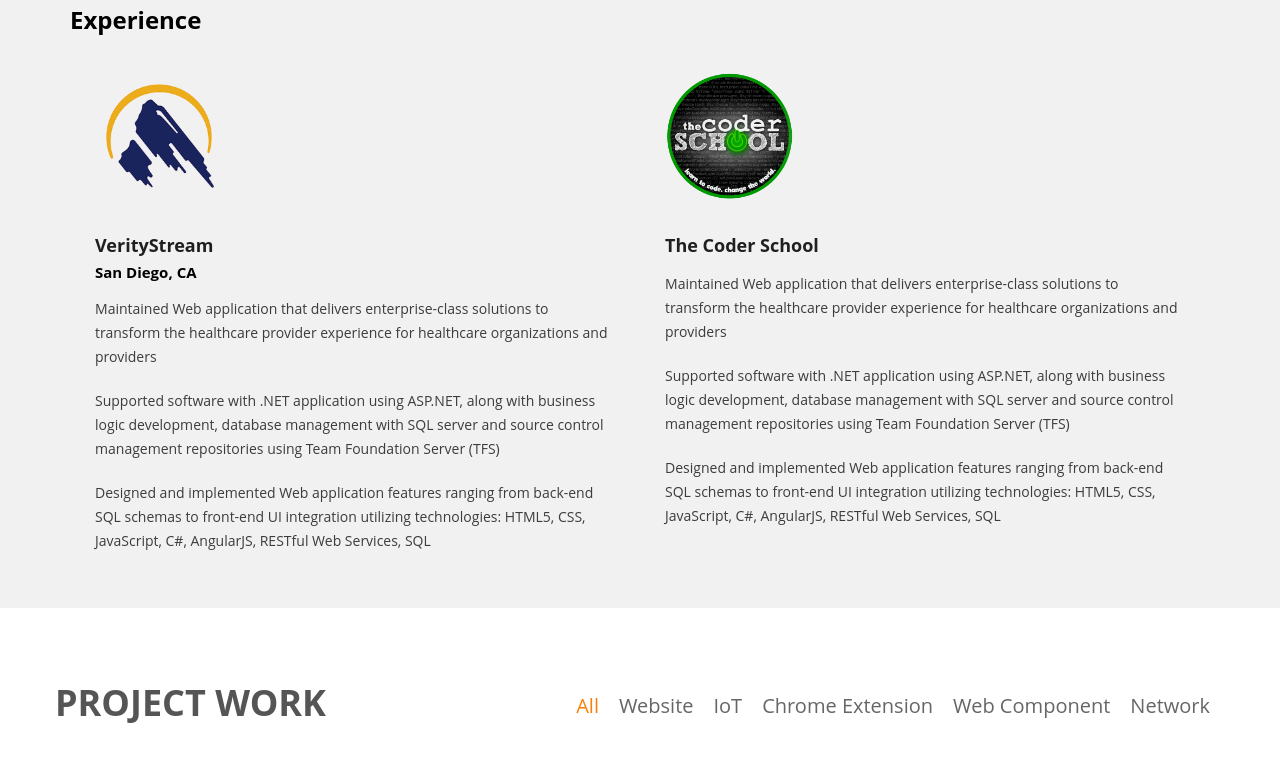
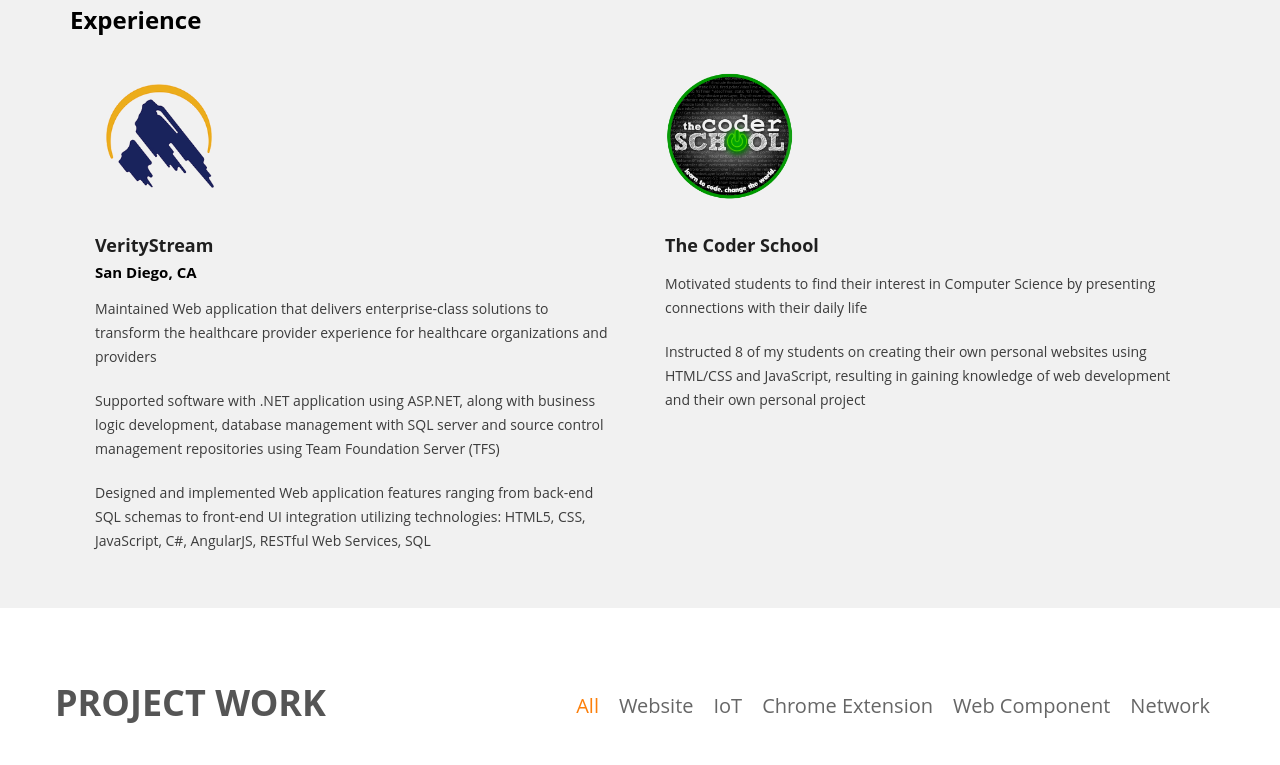
Before and after one commit to peter2614/peter2614.github.io, a plain HTML site: page index.html in a window 1280 px wide. Shown: the part 1973-2738 px from the top of the page. Drawn offline with Linux system fonts and the light colour scheme.

Commit message:
fixed bugs

```diff
--- a/index.html
+++ b/index.html
@@ -153,9 +153,8 @@
                             <div class="content-content">
                                 <h4>The Coder School</h4>
                                 <ul class="job_desc">
-                                    <li>Maintained Web application that delivers enterprise-class solutions to transform the healthcare provider experience for healthcare organizations and providers</li>
-                                    <li>Supported software with .NET application using ASP.NET, along with business logic development, database management with SQL server and source control management repositories using Team Foundation Server (TFS)</li>
-                                    <li>Designed and implemented Web application features ranging from back-end SQL schemas to front-end UI integration utilizing technologies: HTML5, CSS, JavaScript, C#, AngularJS, RESTful Web Services, SQL</li>
+                                    <li>Motivated students to find their interest in Computer Science by presenting connections with their daily life</li>
+                                    <li>Instructed 8 of my students on creating their own personal websites using HTML/CSS and JavaScript, resulting in gaining knowledge of web development and their own personal project</li>
                                 </ul>
                             </div>
                         </div>
@@ -416,7 +415,7 @@
             </div>
         </section>
         <footer>
-            <p>&copy 2020 Peter Pi</p>
+            <p>&copy; 2020 Peter Pi</p>
         </footer>
     </div>
     <script>
```
Also changed, not shown: 1 other file.
